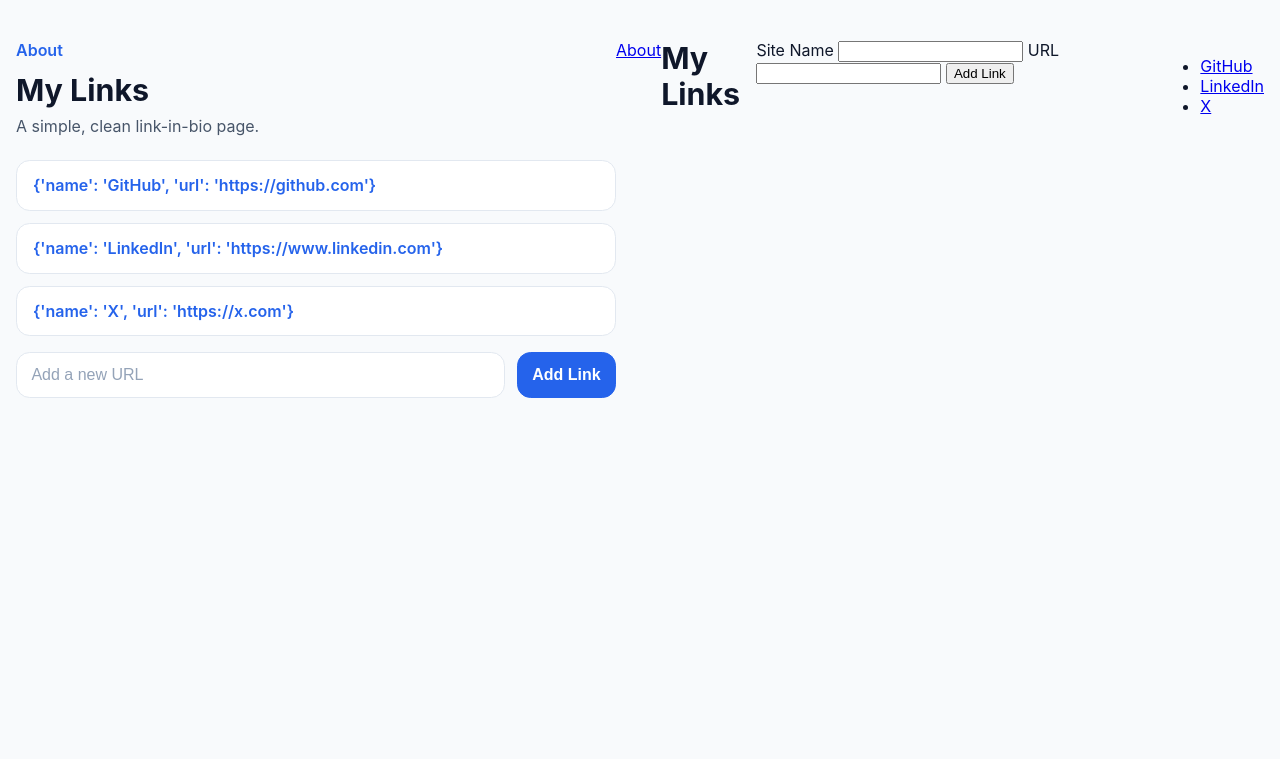
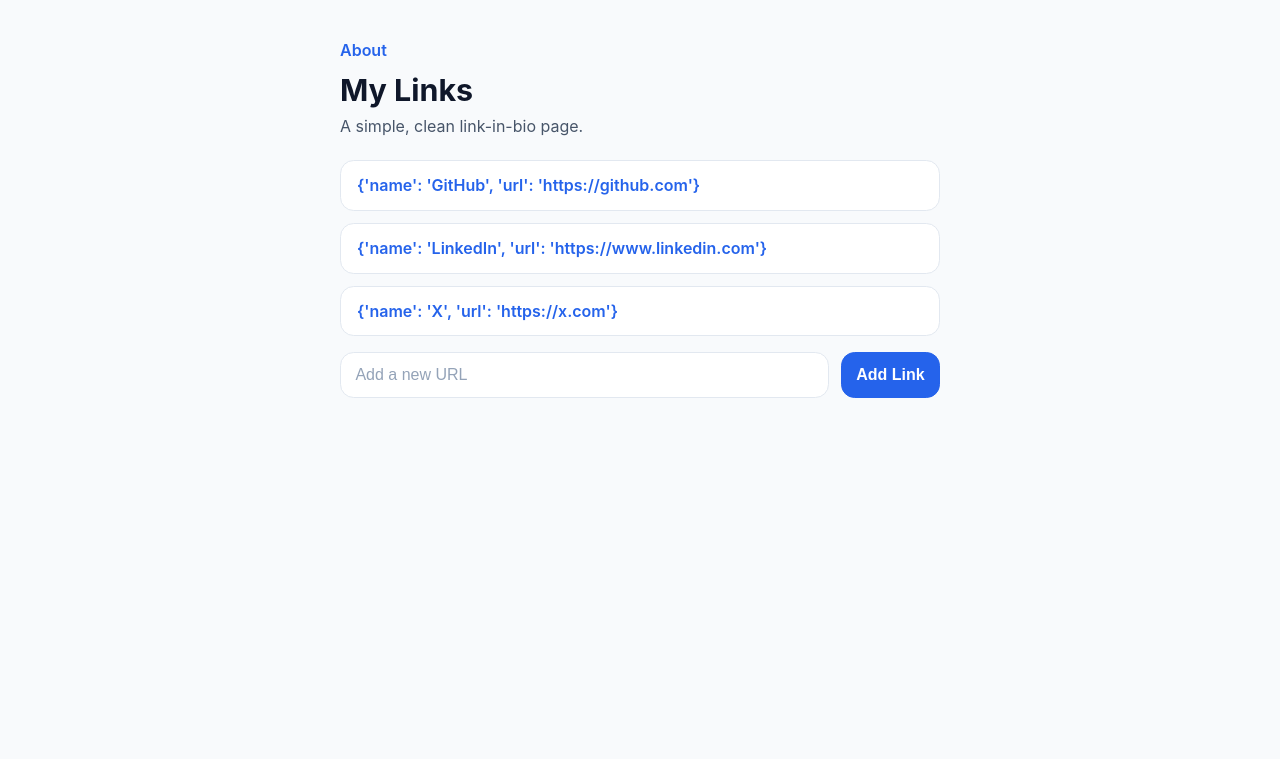
Before and after one commit to parshv09/my-link-bio, a Flask app: page / in a window 1280 px wide. Shown: the top 759 px of the page. Run offline with Flask 3, Linux system fonts and the light colour scheme.

Commit message:
Update index.html

```diff
--- a/templates/index.html
+++ b/templates/index.html
@@ -35,23 +35,5 @@
         </div>
       </form>
     </main>
-    <a href="/about">About</a>
-    <h1>My Links</h1>
-
-    <form action="/add" method="post">
-      <label for="site_name">Site Name</label>
-      <input id="site_name" name="site_name" type="text" required>
-
-      <label for="url">URL</label>
-      <input id="url" name="url" type="url" required>
-
-      <button type="submit">Add Link</button>
-    </form>
-
-    <ul>
-      {% for link in links %}
-      <li><a href="{{ link.url }}">{{ link.name }}</a></li>
-      {% endfor %}
-    </ul>
   </body>
 </html>
```
